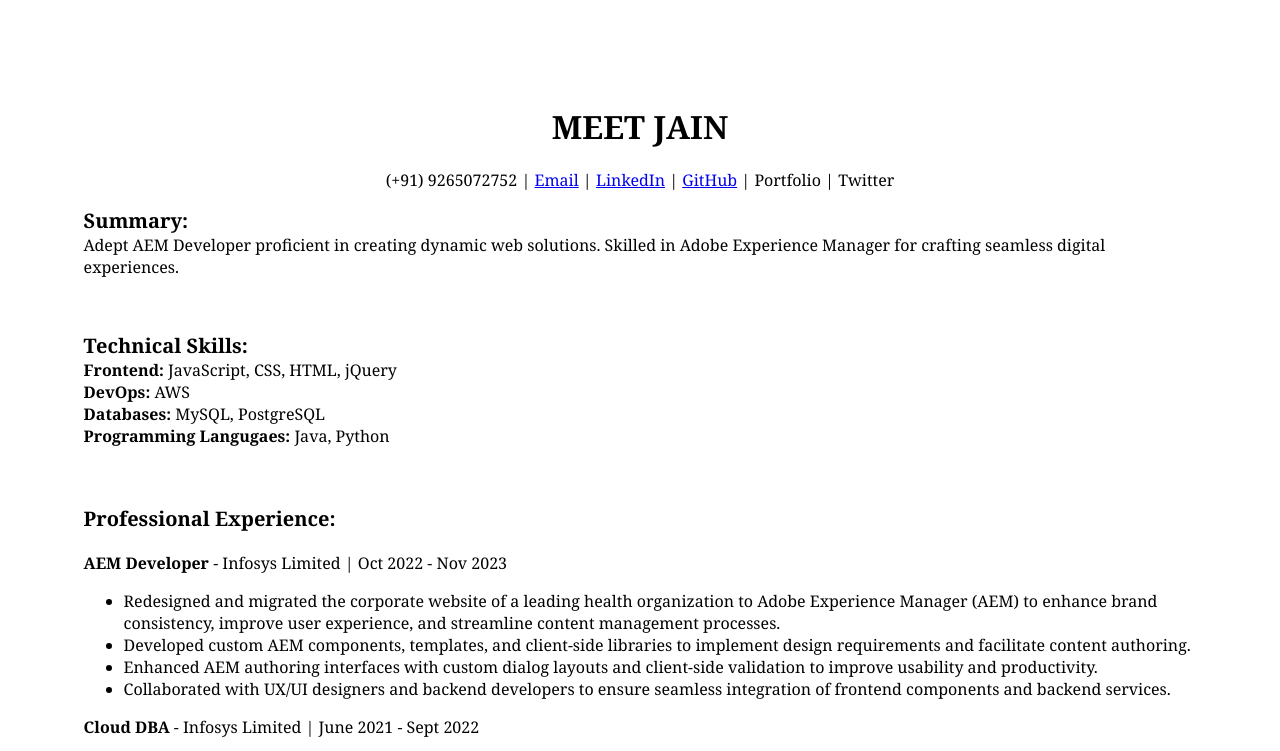
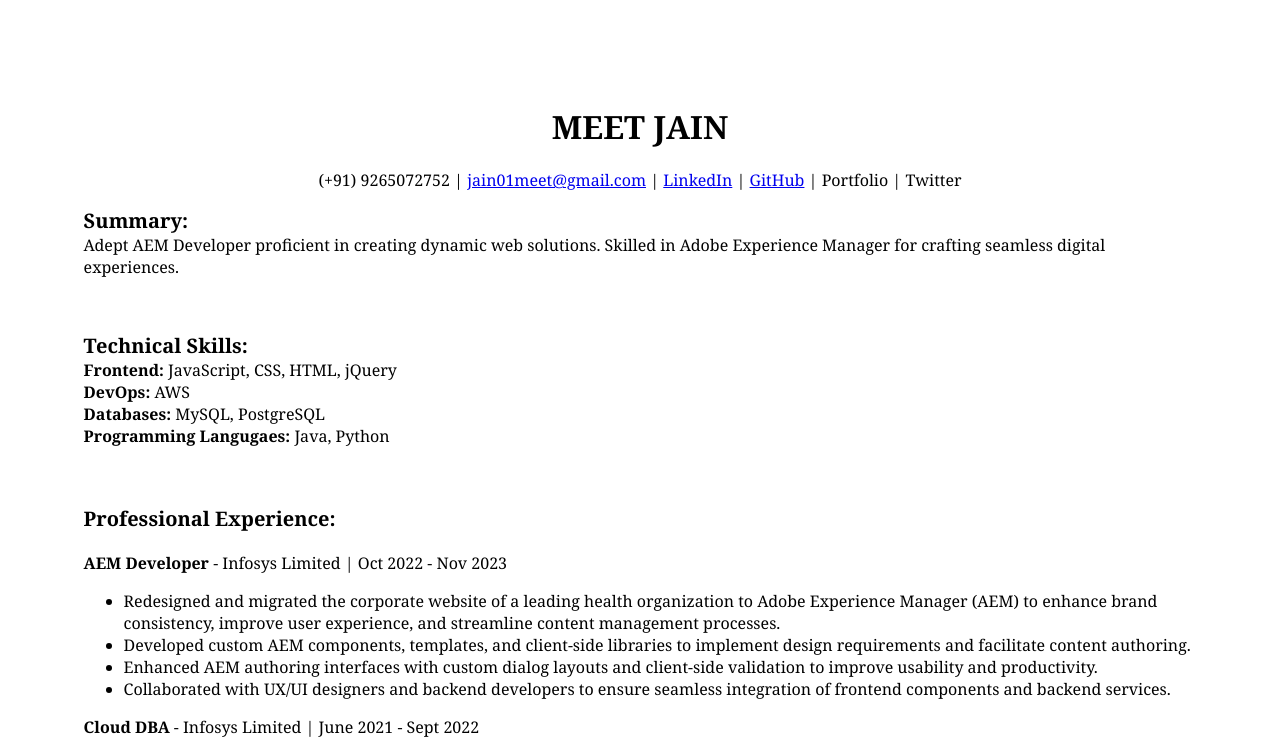
Before and after one commit to Yame1725/Resume, a plain HTML site: page index.html in a window 1280 px wide. Shown: the top 751 px of the page. Drawn offline with Linux system fonts and the light colour scheme.

Commit message:
Update index.html
updated

```diff
--- a/index.html
+++ b/index.html
@@ -13,7 +13,7 @@
     <center>
     <p>
         <h1> MEET JAIN </h1>
-        (+91) 9265072752 | <a href="jain01meet@gmail.com" target="_blank"> Email</a> | <a href="https://www.linkedin.com/in/meetjain2504/" target="_blank"> LinkedIn</a> | <a href="https://github.com/Yame1725" target="_blank"> GitHub</a> | Portfolio | Twitter
+        (+91) 9265072752 | <a href="jain01meet@gmail.com" target="_blank"> jain01meet@gmail.com</a> | <a href="https://www.linkedin.com/in/meetjain2504/" target="_blank"> LinkedIn</a> | <a href="https://github.com/Yame1725" target="_blank"> GitHub</a> | Portfolio | Twitter
         <br>
 
     </p>
```
